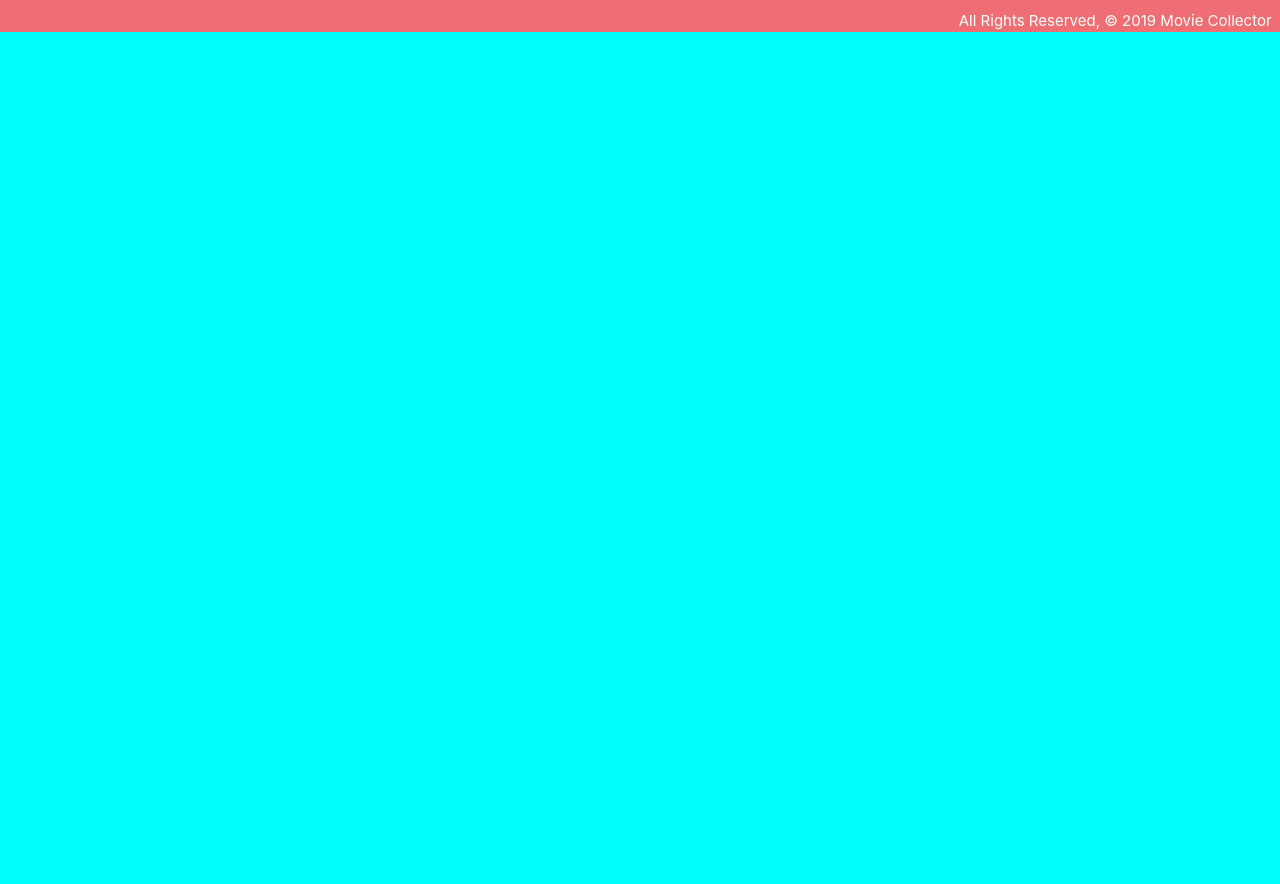
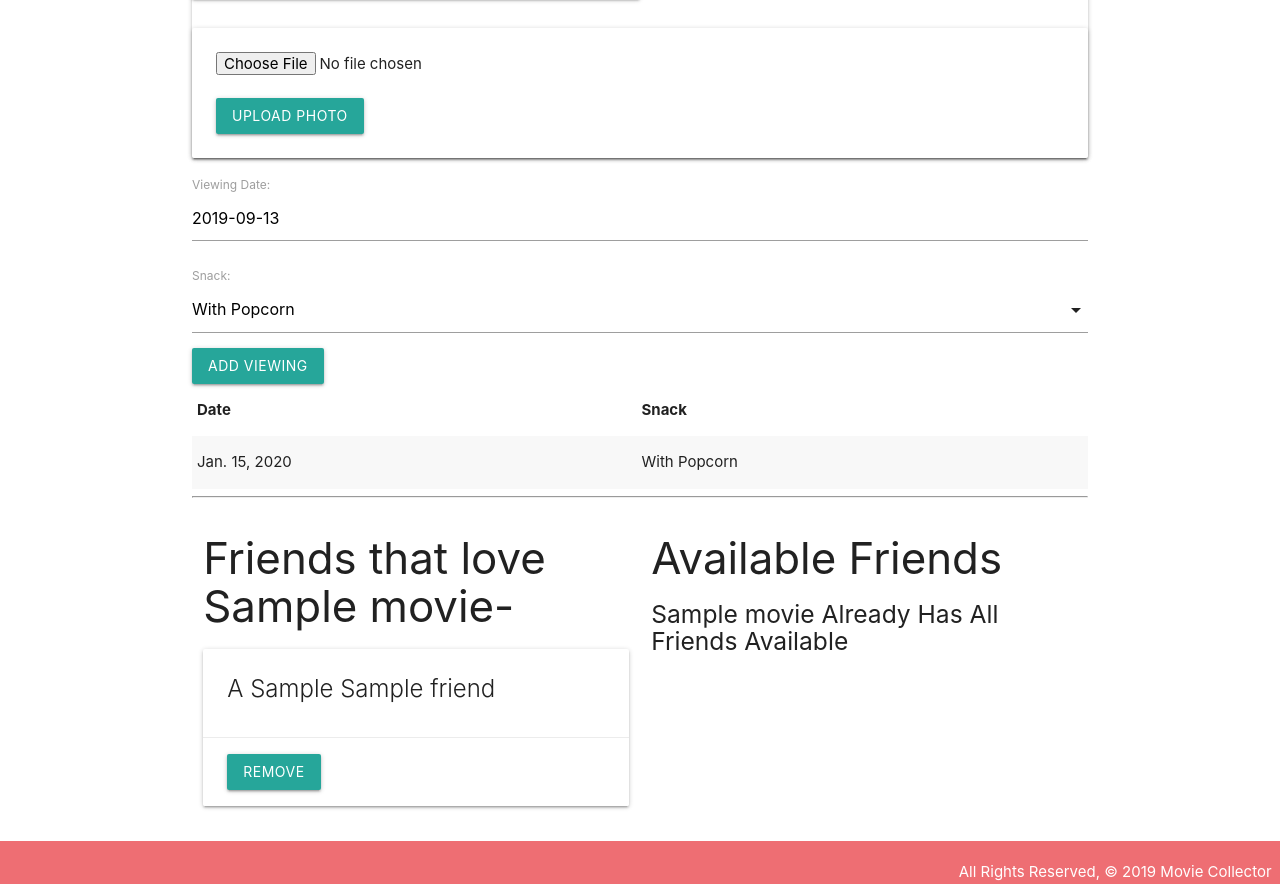
Before and after one commit to snsaleh1/moviecollector, a Django app: page /movies/1/ in a window 1280 px wide. Shown: the part 768-1652 px from the top of the page. Before the commit the page ends 800 px from the top, so only its background shows below. Run offline with Django 3.2, Linux system fonts and the light colour scheme; tables that the repository leaves empty hold one stand-in row (values such as "Sample post").

Commit message:
photos uploading to movie details

```diff
--- a/main_app/admin.py
+++ b/main_app/admin.py
@@ -1,8 +1,8 @@
 from django.contrib import admin
 # import your models here
-from .models import Movie, Viewing
+from .models import Movie, Viewing, Photo
 
 # Register your models here
 admin.site.register(Movie)
-
 admin.site.register(Viewing)
+admin.site.register(Photo)
--- a/main_app/models.py
+++ b/main_app/models.py
@@ -10,11 +10,22 @@ SNACKS = (
     ('s','With Steak')
 )
 
+class Friend(models.Model):
+    name = models.CharField(max_length=100)
+    bringing = models.CharField(max_length=50)
+
+    def __str__(self):
+        return self.name
+
+    def get_absolute_url(self):
+        return reverse('friends_detail', kwargs={'pk': self.id})
+
 class Movie(models.Model):  # Note that parens are optional if not inheriting from another class
     name = models.CharField(max_length=100)
     year = models.IntegerField()
     rating = models.CharField(max_length=25)
     quote = models.TextField(max_length=250)
+    friends = models.ManyToManyField(Friend)
 
     def __str__(self):
         return self.name
@@ -42,3 +53,10 @@ movies = [
   Movie('Gladiator', '2000', '4.5/5', 'Father to a murdered son, husband to a murdered wife, and I will have my vengeance, in this life or the next'),
   Movie('Bad Boys II', '2003', '4.5/5', 'We ride together, we die together, bad boys for life')
 ]
+
+class Photo(models.Model):
+    url = models.CharField(max_length=200)
+    movie = models.ForeignKey(Movie, on_delete=models.CASCADE)
+
+    def __str__(self):
+        return f"Photo for movie_id: {self.movie_id} @{self.url}"
--- a/main_app/static/css/style.css
+++ b/main_app/static/css/style.css
@@ -2,7 +2,6 @@ body {
     display: flex;
     min-height: 100vh;
     flex-direction: column;
-    background-color: aqua;
 }
 
 main {
--- a/main_app/templates/home.html
+++ b/main_app/templates/home.html
@@ -18,6 +18,8 @@
         <ul class="right">
             <li><a href="/" class="left brand-logo">&nbsp;&nbsp;MovieCollector</a></li>
             <li><a href="{% url 'about' %}">About</a></li>
+            <li><a href="{% url 'friends_create' %}">Add a Friend</a></li>
+            {% comment %} <li><a href="{% url 'friends_index' %}">View All Friends</a></li> {% endcomment %}
             <li><a href="{% url 'movies_create' %}">Add a Movie</a></li>
             <li><a href="{% url 'index' %}">View All My MOVIES</a></li>
         </ul>
--- a/main_app/templates/movies/detail.html
+++ b/main_app/templates/movies/detail.html
@@ -14,6 +14,17 @@
     <a href="{% url 'movies_update' movie.id %}">Edit</a>
     <a href="{% url 'movies_delete' movie.id %}">Delete</a>
   </div>
+    {% for photo in movie.photo_set.all %}
+      <img class="responsive-img card-panel" src="{{photo.url}}">
+    {% empty %}
+      <div class="card-panel teal-text center-align">No Photos Uploaded</div>
+    {% endfor %}
+    <form action="{% url 'add_photo' movie.id %}" enctype="multipart/form-data" method="POST" class="card-panel">
+    {% csrf_token %}
+    <input type="file" name="photo-file">
+    <br><br>
+    <input type="submit" class="btn" value="Upload Photo">
+</form>
 </div>
 <div class="col s6">
   <form action="{% url 'add_viewing' movie.id %}" method="post">
@@ -37,6 +48,53 @@
     </table>
   </div>
 </div>
+<hr>
+<div class="row">
+  <div class="col s6">
+    <h3>Friends that love {{ movie.name }}- </h3>
+    {% if movie.friends.count %}
+      {% for friend in movie.friends.all %}
+        <div class="card">
+          <div class="card-content">
+            <span class="card-title">
+              A <span style="color: {{ friend.bringing }}">{{ friend.bringing }}</span> {{ friend.name }}
+            </span>
+          </div>
+          <div class="card-action">
+            <form action="{% url 'unassoc_friend' movie.id friend.id %}" method="post">
+                {% csrf_token %}
+              <button type="submit" class="btn">Remove</button>
+            </form>
+          </div>
+        </div>
+      {% endfor %}
+    {% else %}
+      <h5>No Friends :(</h5>
+    {% endif %}
+  </div>
+  <div class="col s6">
+    <h3>Available Friends</h3>
+    {% if friend.count %}
+      {% for friend in friend.all %}
+        <div class="card">
+          <div class="card-content">
+            <span class="card-title">
+              A <span style="color: {{ friend.bringing }}">{{ friend.bringing }}</span> {{ friend.name }}
+            </span>
+          </div>
+          <div class="card-action">
+            <form action="{% url 'assoc_friend' movie.id friend.id %}" method="post">
+                {% csrf_token %}
+              <button type="submit" class="btn">Add</button>
+            </form>
+          </div>
+        </div>
+      {% endfor %}
+    {% else %}
+      <h5>{{movie.name}} Already Has All Friends Available</h5>
+    {% endif %}
+  </div>
+</div>
 <script>
 var dateEl = document.getElementById('id_date');
 M.Datepicker.init(dateEl, {
--- a/main_app/urls.py
+++ b/main_app/urls.py
@@ -10,4 +10,12 @@ urlpatterns = [
   path('movies/<int:pk>/update/', views.MovieUpdate.as_view(), name='movies_update'),
   path('movies/<int:pk>/delete/', views.MovieDelete.as_view(), name='movies_delete'),
   path('movies/<int:movie_id>/add_viewing/', views.add_viewing, name='add_viewing'),
+  path('movies/<int:movie_id>/assoc_friend/<int:friend_id>/', views.assoc_friend, name='assoc_friend'),
+  path('movies/<int:movie_id>/unassoc_friend/<int:friend_id>/', views.unassoc_friend, name='unassoc_friFriend'),
+  path('movies/<int:movie_id>/add_photo/', views.add_photo, name='add_photo'),
+#   path('friends/', views.FriendList.as_view(), name='friends_index'),
+#   path('friends/<int:pk>/', views.FriendDetail.as_view(), name='friends_detail'),
+  path('friends/create/', views.FriendCreate.as_view(), name='friends_create'),
+  path('friends/<int:pk>/update/', views.FriendUpdate.as_view(), name='friends_update'),
+  path('friends/<int:pk>/delete/', views.FriendDelete.as_view(), name='friends_delete'),
 ]
--- a/main_app/views.py
+++ b/main_app/views.py
@@ -1,11 +1,18 @@
 from django.shortcuts import render, redirect
 from django.views.generic.edit import CreateView
-from .models import Movie
+from .models import Movie, Friend, Photo
 from .forms import ViewingForm
 from django.views.generic.edit import CreateView, UpdateView, DeleteView
 
+import boto3
+import uuid
+
 # Add the following import
 from django.http import HttpResponse
+
+S3_BASE_URL = 'https://s3-us-west-1.amazonaws.com/'
+BUCKET = 'moviecollector-cns'
+
 
 class MovieDelete(DeleteView):
   model = Movie
@@ -28,13 +35,17 @@ def about(request):
   return render(request, 'about.html')
 
 def movies_index(request):
-  movie = Movie.objects.all()
+  movies = Movie.objects.all()
   return render(request, 'movies/index.html', { 'movies': movies })
 
 def movies_detail(request, movie_id):
   movie = Movie.objects.get(id=movie_id)
+  friends_movie_doesnt_have = Friend.objects.exclude(id__in = movie.friends.all().values_list('id'))
   viewing_form = ViewingForm()
-  return render(request, 'movies/detail.html', { 'movie': movie, 'viewing_form': viewing_form })
+  return render(request, 'movies/detail.html', {
+      'movie': movie, 'viewing_form': viewing_form,
+      'friends': friends_movie_doesnt_have
+  })
 
 def add_viewing(request, movie_id):
     form = ViewingForm(request.POST)
@@ -46,3 +57,48 @@ def add_viewing(request, movie_id):
         new_viewing.movie_id = movie_id
         new_viewing.save()
         return redirect('detail', movie_id=movie_id)
+
+def assoc_friend(request, movie_id, friend_id):
+  Movie.objects.get(id=movie_id).friends.add(friend_id)
+  return redirect('detail', movie_id=movie_id)
+
+def unassoc_friend(request, movie_id, friend_id):
+  Movie.objects.get(id=movie_id).friends.remove(friend_id)
+  return redirect('detail', movie_id=movie_id)
+
+def add_photo(request, movie_id):
+    # photo-file will be the "name" attribute on the <input type="file">
+    photo_file = request.FILES.get('photo-file', None)
+    if photo_file:
+        s3 = boto3.client('s3')
+        # need a unique "key" for S3 / needs image file extension too
+        key = uuid.uuid4().hex[:6] + photo_file.name[photo_file.name.rfind('.'):]
+        # just in case something goes wrong
+        try:
+            s3.upload_fileobj(photo_file, BUCKET, key)
+            # build the full url string
+            url = f"{S3_BASE_URL}{BUCKET}/{key}"
+            # we can assign to cat_id or cat (if you have a cat object)
+            photo = Photo(url=url, movie_id=movie_id)
+            photo.save()
+        except:
+            print('An error occurred uploading file to S3')
+    return redirect('detail', movie_id=movie_id)
+
+# class FriendList(ListView):
+#   model = Friend
+
+# class FriendDetail(DetailView):
+#   model = Friend
+
+class FriendCreate(CreateView):
+  model = Friend
+  fields = '__all__'
+
+class FriendUpdate(UpdateView):
+  model = Friend
+  fields = ['name', 'color']
+
+class FriendDelete(DeleteView):
+  model = Friend
+  success_url = '/friends/'
```
Also changed, not shown: main_app/templates/main_app/friend_confirm_delete.html (added, +13 -0 lines), main_app/templates/main_app/friend_detail.html (added, +20 -0 lines), main_app/templates/main_app/friend_form.html (added, +18 -0 lines), main_app/templates/main_app/friend_list.html (added, +17 -0 lines), main_app/migrations/0005_auto_20190912_2252.py (added), main_app/migrations/0006_photo.py (added).
